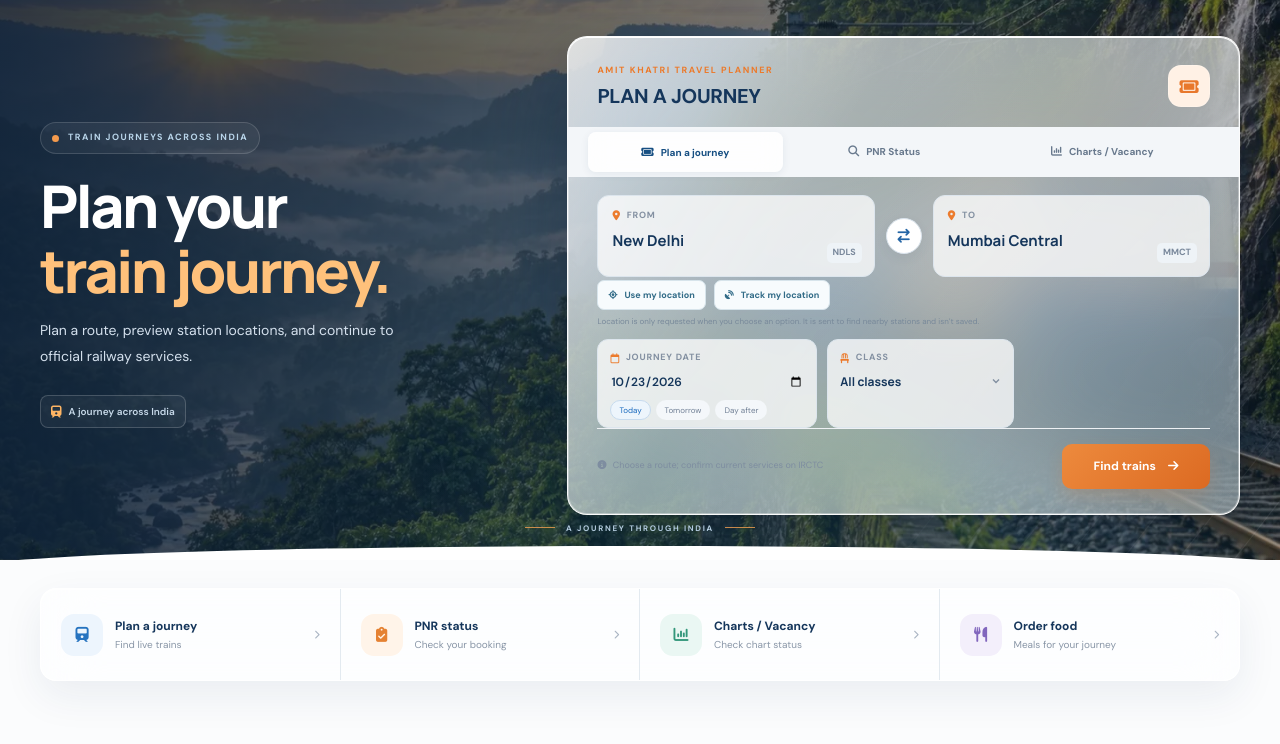
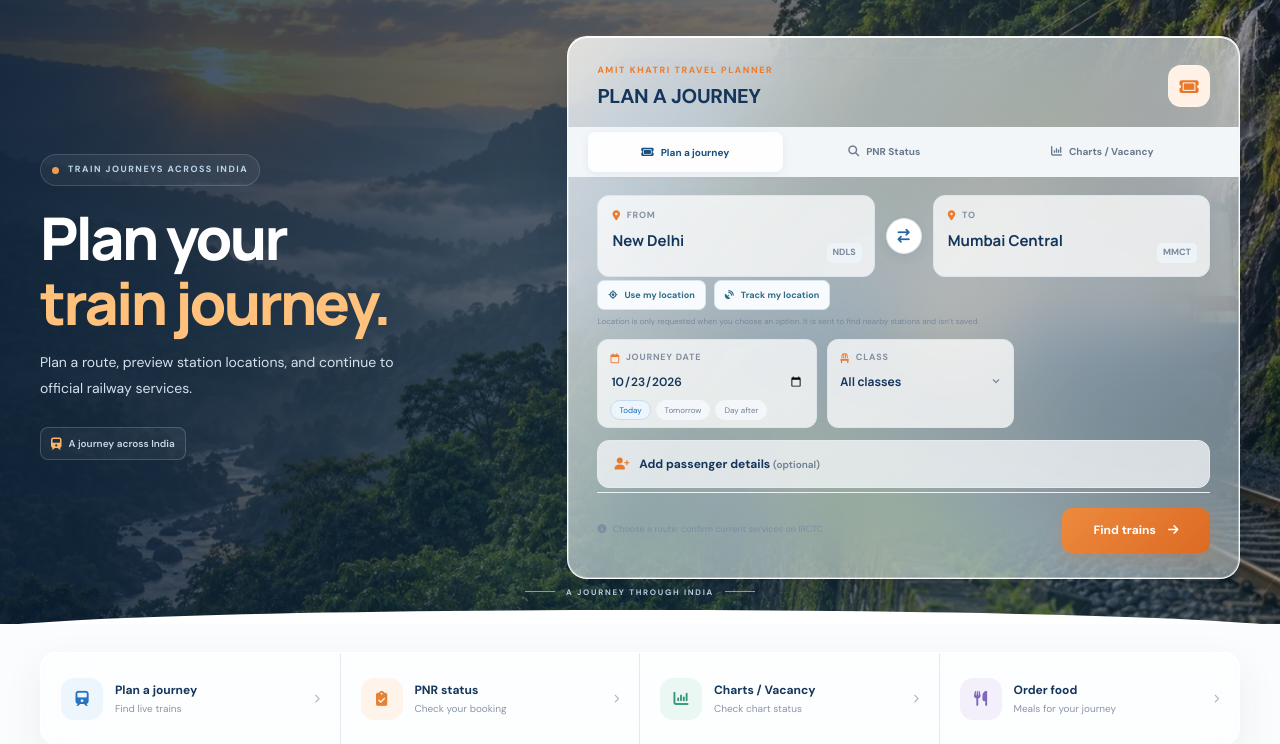
Before and after one commit to knowamit216/ticketing-system, a FastAPI app: page /book in a window 1280 px wide. Shown: the part 73-817 px from the top of the page. Run offline with FastAPI, Linux system fonts and the light colour scheme.

Commit message:
Add private passenger details to trip itineraries

```diff
--- a/app/main.py
+++ b/app/main.py
@@ -38,7 +38,7 @@ async def cache_versioned_assets(request: Request, call_next):
 templates = Jinja2Templates(directory=str(BASE_DIR / "templates"))
 STATION_DATA_PATH = BASE_DIR / "data" / "railway" / "stations.geojson"
 SITE_NAME = "Amit Khatri Travel Planner"
-STATIC_VERSION = "web-love-35"
+STATIC_VERSION = "web-love-36"
 SITE_DESCRIPTION = (
     "Plan a railway route, explore station locations, and continue to official "
     "services for current train information. Made with love by Amit Khatri."
@@ -226,7 +226,7 @@ JOURNEYS = {
         "duration": "Route idea only · check current timings",
         "tag": "WEEKEND ESCAPE",
         "description": "Trade the everyday for pink streets, grand palaces, and a weekend in Rajasthan.",
-        "image": "/static/images/route-jaipur.webp?v=web-love-35",
+        "image": "/static/images/route-jaipur.webp?v=web-love-36",
     },
     "agra": {
         "title": "Delhi to Agra",
@@ -236,7 +236,7 @@ JOURNEYS = {
         "duration": "Route idea only · check current timings",
         "tag": "A DAY AWAY",
         "description": "Make room for a little wonder with a simple rail journey from Delhi to Agra.",
-        "image": "/static/images/route-agra.webp?v=web-love-35",
+        "image": "/static/images/route-agra.webp?v=web-love-36",
     },
     "varanasi": {
         "title": "Delhi to Varanasi",
@@ -246,7 +246,7 @@ JOURNEYS = {
         "duration": "Route idea only · check current timings",
         "tag": "CULTURE & HERITAGE",
         "description": "Follow the river into the old city and shape a longer journey around Varanasi.",
-        "image": "/static/images/route-varanasi.webp?v=web-love-35",
+        "image": "/static/images/route-varanasi.webp?v=web-love-36",
     },
 }
 
--- a/static/css/style.css
+++ b/static/css/style.css
@@ -729,3 +729,24 @@ body.high-contrast .location-track-button[aria-pressed="true"] { color: #fff; ba
  .official-search-actions { display:grid; grid-template-columns:1fr; }
  .official-search-actions .search-button { width:100%; }
 }
+
+.passenger-details { margin:12px 0 4px; padding:14px 16px; border:1px solid var(--line); border-radius:12px; background:rgba(248,250,252,.75); }
+.passenger-details summary { color:var(--navy); font-size:12px; font-weight:800; cursor:pointer; list-style:none; }
+.passenger-details summary::-webkit-details-marker { display:none; }
+.passenger-details summary i { margin-right:7px; color:var(--orange); }
+.passenger-details summary span, .passenger-gender-field label span { color:var(--muted); font-size:10px; font-weight:600; }
+.passenger-details > p { margin:8px 0 12px; color:var(--muted); font-size:11px; line-height:1.55; }
+.passenger-list { display:grid; gap:9px; }
+.passenger-row { display:grid; grid-template-columns:minmax(150px,1.4fr) minmax(75px,.5fr) minmax(130px,.8fr) auto; align-items:end; gap:9px; }
+.passenger-row .field { min-width:0; min-height:62px; padding:8px 10px; }
+.passenger-row .field label { font-size:9px; }
+.passenger-row input, .passenger-row select { width:100%; min-width:0; padding:4px 0; border:0; outline:0; color:var(--navy); background:transparent; font:600 12px var(--body); }
+.add-passenger-button, .remove-passenger-button { min-height:40px; padding:0 12px; border:1px solid #dce5eb; border-radius:8px; background:#fff; color:var(--navy); font-size:11px; font-weight:700; cursor:pointer; }
+.add-passenger-button { margin-top:10px; color:#a8501f; }
+.remove-passenger-button { display:inline-flex; align-items:center; gap:6px; color:#8c4b4b; }
+.passenger-summary { margin:12px 0 18px; padding:14px 18px; border:1px solid var(--line); border-radius:12px; background:rgba(245,249,251,.8); }
+.passenger-summary[hidden] { display:none; }
+.passenger-summary > small { color:var(--muted); font-size:9px; font-weight:800; letter-spacing:.09em; }
+.passenger-summary ul { display:flex; flex-wrap:wrap; gap:8px 18px; margin:9px 0 0; padding:0; list-style:none; }
+.passenger-summary li { color:var(--navy); font-size:12px; font-weight:700; }
+@media (max-width:650px) { .passenger-row { grid-template-columns:1fr 80px; }.passenger-name-field { grid-column:1/-1; }.passenger-gender-field { grid-column:1; }.remove-passenger-button { grid-column:2; } }
--- a/static/js/app.js
+++ b/static/js/app.js
@@ -544,6 +544,44 @@ document.querySelector('#charts-form').addEventListener('submit', event => {
     feedback.hidden = false;
 });
 
+const passengerList = document.querySelector('#passenger-list');
+const passengerTemplate = document.querySelector('#passenger-row-template');
+let passengerRowNumber = 0;
+document.querySelector('#add-passenger').addEventListener('click', () => {
+    const row = passengerTemplate.content.firstElementChild.cloneNode(true);
+    const rowNumber = passengerRowNumber++;
+    row.querySelector('.passenger-name-field label').htmlFor = `passenger-${rowNumber}-name`;
+    row.querySelector('.passenger-name-field input').id = `passenger-${rowNumber}-name`;
+    row.querySelector('.passenger-age-field label').htmlFor = `passenger-${rowNumber}-age`;
+    row.querySelector('.passenger-age-field input').id = `passenger-${rowNumber}-age`;
+    row.querySelector('.passenger-gender-field label').htmlFor = `passenger-${rowNumber}-gender`;
+    row.querySelector('.passenger-gender-field select').id = `passenger-${rowNumber}-gender`;
+    row.querySelector('.remove-passenger-button').addEventListener('click', () => row.remove());
+    passengerList.append(row);
+    row.querySelector('input').focus();
+});
+
+function collectPassengers() {
+    return [...passengerList.querySelectorAll('.passenger-row')].map(row => ({
+        name: row.querySelector('.passenger-name-field input').value.trim(),
+        age: row.querySelector('.passenger-age-field input').value,
+        gender: row.querySelector('.passenger-gender-field select').value,
+    }));
+}
+
+function renderPassengerSummary(passengers) {
+    const summary = document.querySelector('#passenger-summary');
+    const list = document.querySelector('#passenger-summary-list');
+    list.replaceChildren();
+    passengers.forEach(passenger => {
+        const item = document.createElement('li');
+        const details = [passenger.age ? `${passenger.age} years` : '', passenger.gender].filter(Boolean);
+        item.textContent = details.length ? `${passenger.name} · ${details.join(' · ')}` : passenger.name;
+        list.append(item);
+    });
+    summary.hidden = passengers.length === 0;
+}
+
 document.querySelector('#search-form').addEventListener('submit', async event => {
     event.preventDefault();
     let fromStation;
@@ -570,7 +608,9 @@ document.querySelector('#search-form').addEventListener('submit', async event =>
     const toLabel = toStation.code ? ` (${toStation.code})` : '';
     document.querySelector('#result-route').textContent = `${from}${fromLabel} → ${to}${toLabel} · ${prettyDate(dateInput.value)}`;
     const travelClass = document.querySelector('#travel-class').value;
-    currentRoute = { from, to, date: dateInput.value, fromStation, toStation, travelClass };
+    const passengers = collectPassengers();
+    currentRoute = { from, to, date: dateInput.value, fromStation, toStation, travelClass, passengers };
+    renderPassengerSummary(passengers);
     document.querySelector('#route-summary-from').textContent = `${from}${fromLabel}`;
     document.querySelector('#route-summary-to').textContent = `${to}${toLabel}`;
     document.querySelector('#route-summary-date').textContent = prettyDate(dateInput.value);
@@ -607,6 +647,10 @@ function journeyText() {
         `To: ${to}${toStation.code ? ` (${toStation.code})` : ''}`,
         `Date: ${prettyDate(date)}`,
         `Class preference: ${travelClass}`,
+        ...(currentRoute.passengers.length ? ['', 'Passengers:', ...currentRoute.passengers.map((passenger, index) => {
+            const details = [passenger.age ? `${passenger.age} years` : '', passenger.gender].filter(Boolean);
+            return `${index + 1}. ${passenger.name}${details.length ? ` · ${details.join(' · ')}` : ''}`;
+        })] : []),
         'Check current train times, availability, and fares on IRCTC before travel.'
     ].join('\n');
 }
--- a/templates/destination.html
+++ b/templates/destination.html
@@ -11,8 +11,8 @@
     <link rel="preconnect" href="https://fonts.gstatic.com" crossorigin>
     <link href="https://fonts.googleapis.com/css2?family=DM+Sans:wght@400;500;600;700&family=Manrope:wght@500;600;700;800&display=swap" rel="stylesheet">
     <link rel="stylesheet" href="https://cdnjs.cloudflare.com/ajax/libs/font-awesome/6.5.2/css/all.min.css">
-    <link rel="stylesheet" href="/static/css/style.css?v=web-love-35">
-    <link rel="stylesheet" href="/static/css/landing.css?v=web-love-35">
+    <link rel="stylesheet" href="/static/css/style.css?v=web-love-36">
+    <link rel="stylesheet" href="/static/css/landing.css?v=web-love-36">
     <script type="application/ld+json">{{ structured_data | tojson }}</script>
 </head>
 <body class="landing-page destination-page">
@@ -49,6 +49,6 @@
         </section>
     </main>
     <footer class="lp-footer"><div class="lp-wrap lp-footer-main"><a class="lp-brand lp-footer-brand" href="/"><span class="lp-brand-mark"><i class="fa-solid fa-train-subway"></i></span><span><strong>AMIT KHATRI</strong><small>TRAVEL PLANNER</small></span></a><p>Explore routes and plan your next railway journey.</p><a href="/services">All services <i class="fa-solid fa-arrow-right"></i></a></div><div class="lp-wrap lp-footer-bottom"><span>Amit Khatri Travel Planner · Sample route information</span><span><a href="/">Home</a></span></div></footer>
-    <script src="/static/js/portal.js?v=web-love-35"></script>
+    <script src="/static/js/portal.js?v=web-love-36"></script>
 </body>
 </html>
--- a/templates/index.html
+++ b/templates/index.html
@@ -25,15 +25,15 @@
     <meta name="twitter:description" content="Plan Indian railway journeys, explore station locations, and continue to official railway services.">
     <meta name="twitter:image" content="{{ share_image_url }}">
     <meta name="twitter:image:alt" content="An Indian passenger train travelling through the green Western Ghats at sunrise">
-    <link rel="icon" type="image/svg+xml" href="/static/images/train-mark.svg?v=web-love-35">
+    <link rel="icon" type="image/svg+xml" href="/static/images/train-mark.svg?v=web-love-36">
     <link rel="preconnect" href="https://fonts.googleapis.com">
     <link rel="preconnect" href="https://fonts.gstatic.com" crossorigin>
     <link rel="preconnect" href="https://cdnjs.cloudflare.com" crossorigin>
-    <link rel="preload" as="image" href="/static/images/indian-railways-hero.webp?v=web-love-35" fetchpriority="high" type="image/webp">
+    <link rel="preload" as="image" href="/static/images/indian-railways-hero.webp?v=web-love-36" fetchpriority="high" type="image/webp">
     <link rel="stylesheet" href="https://unpkg.com/leaflet@1.9.4/dist/leaflet.css" integrity="sha256-p4NxAoJBhIIN+hmNHrzRCf9tD/miZyoHS5obTRR9BMY=" crossorigin="">
     <link href="https://fonts.googleapis.com/css2?family=DM+Sans:wght@400;500;600;700&family=Manrope:wght@500;600;700;800&display=swap" rel="stylesheet">
     <link rel="stylesheet" href="https://cdnjs.cloudflare.com/ajax/libs/font-awesome/6.5.2/css/all.min.css">
-    <link rel="stylesheet" href="/static/css/style.css?v=web-love-35">
+    <link rel="stylesheet" href="/static/css/style.css?v=web-love-36">
     <script type="application/ld+json">{{ structured_data | tojson }}</script>
 </head>
 <body>
@@ -121,7 +121,21 @@
                                     <option value="All classes">All classes</option><option value="Sleeper">Sleeper (SL)</option><option value="AC 3 Tier">AC 3 Tier (3A)</option><option value="AC 2 Tier">AC 2 Tier (2A)</option><option value="AC First Class">AC First Class (1A)</option><option value="Chair Car">Chair Car (CC)</option>
                                 </select>
                             </div>
-                                                    </div>
+                        </div>
+                        <details class="passenger-details">
+                            <summary><i class="fa-solid fa-user-plus" aria-hidden="true"></i> Add passenger details <span>(optional)</span></summary>
+                            <p>Details are used only in this page and itinerary file. This planner does not book tickets or save passenger details.</p>
+                            <div class="passenger-list" id="passenger-list"></div>
+                            <button class="add-passenger-button" id="add-passenger" type="button"><i class="fa-solid fa-plus" aria-hidden="true"></i> Add passenger</button>
+                        </details>
+                        <template id="passenger-row-template">
+                            <div class="passenger-row">
+                                <div class="field passenger-name-field"><label>PASSENGER NAME</label><input type="text" maxlength="80" autocomplete="off" placeholder="Name as on ID" required></div>
+                                <div class="field passenger-age-field"><label>AGE</label><input type="number" min="0" max="120" inputmode="numeric" placeholder="Age" required></div>
+                                <div class="field passenger-gender-field"><label>GENDER <span>(optional)</span></label><select><option value="">Prefer not to say</option><option>Female</option><option>Male</option><option>Other</option></select></div>
+                                <button class="remove-passenger-button" type="button" aria-label="Remove passenger"><i class="fa-solid fa-trash-can" aria-hidden="true"></i><span>Remove</span></button>
+                            </div>
+                        </template>
                         <div class="form-bottom">
                             <span class="demo-note"><i class="fa-solid fa-circle-info"></i> Choose a route; confirm current services on IRCTC</span>
                             <button class="search-button" type="submit">Find trains <i class="fa-solid fa-arrow-right"></i></button>
@@ -167,6 +181,7 @@
             <div class="journey-summary" aria-label="Selected journey"><div><small>FROM</small><strong id="route-summary-from"></strong></div><i class="fa-solid fa-arrow-right-long" aria-hidden="true"></i><div><small>TO</small><strong id="route-summary-to"></strong></div><div><small>DATE</small><strong id="route-summary-date"></strong></div><div><small>CLASS PREFERENCE</small><strong id="route-summary-class"></strong></div></div>
             <div class="official-search-actions"><a class="search-button" id="irctc-search-link" href="https://www.irctc.co.in/nget/train-search" target="_blank" rel="noopener noreferrer">Search trains on IRCTC <i class="fa-solid fa-arrow-up-right-from-square" aria-hidden="true"></i></a><a class="search-button secondary-search-button" id="ntes-search-link" href="https://enquiry.indianrail.gov.in/ntes/" target="_blank" rel="noopener noreferrer">Train running status on NTES <i class="fa-solid fa-arrow-up-right-from-square" aria-hidden="true"></i></a><button class="search-button secondary-search-button" id="copy-journey-details" type="button">Copy itinerary <i class="fa-regular fa-copy" aria-hidden="true"></i></button><button class="search-button secondary-search-button" id="download-journey-details" type="button">Download itinerary <i class="fa-solid fa-download" aria-hidden="true"></i></button></div>
             <p class="official-handoff-note">The railway sites may ask you to enter the route and date again. This planner does not book tickets or provide live train data.</p>
+            <div class="passenger-summary" id="passenger-summary" hidden><small>PASSENGERS IN YOUR ITINERARY</small><ul id="passenger-summary-list"></ul></div>
             <section class="route-map-preview" id="route-map-preview" aria-label="Geographic route preview" hidden>
                 <div class="route-map-copy"><span class="route-map-kicker"><i class="fa-solid fa-location-crosshairs"></i> ROUTE MAP</span><strong><span id="map-from-name"></span><i class="fa-solid fa-arrow-right-long" aria-hidden="true"></i><span id="map-to-name"></span></strong><small id="map-distance"></small><span class="route-map-note">Dashed line is a straight-line guide, not a rail route.</span></div>
                 <div class="route-map-visual"><div class="route-map-art" id="route-map-art" role="application" aria-label="Interactive map of the selected stations"></div><small class="route-map-attribution">Map data © <a href="https://www.openstreetmap.org/copyright" target="_blank" rel="noopener">OpenStreetMap contributors</a></small></div>
@@ -176,9 +191,9 @@
         <section class="popular-section wrap" id="routes">
             <div class="section-title-row"><div><span class="section-kicker">POPULAR RAIL ROUTES</span><h2>Plan your next journey</h2><p>Choose a route idea, then check current services on IRCTC.</p></div><a class="text-link" href="#book">Search trains <i class="fa-solid fa-arrow-right"></i></a></div>
             <div class="route-grid">
-                <button class="route-card route-jaipur" data-from="New Delhi" data-to="Jaipur" data-codes="NDLS|JP"><picture class="route-picture"><source srcset="/static/images/route-jaipur.webp?v=web-love-35" type="image/webp"><img class="route-photo" src="/static/images/route-jaipur.jpg?v=web-love-35" alt="" aria-hidden="true" width="960" height="720" loading="lazy" decoding="async" fetchpriority="low"></picture><span class="route-tag">WEEKEND FAVOURITE</span><span class="route-name">Delhi <i class="fa-solid fa-arrow-right-long"></i> Jaipur</span><span class="route-meta"><i class="fa-regular fa-clock"></i> Route idea · check live times</span><span class="route-art"><i class="fa-solid fa-landmark"></i></span></button>
-                <button class="route-card route-agra" data-from="New Delhi" data-to="Agra Cantt" data-codes="NDLS|AGC"><picture class="route-picture"><source srcset="/static/images/route-agra.webp?v=web-love-35" type="image/webp"><img class="route-photo" src="/static/images/route-agra.jpg?v=web-love-35" alt="" aria-hidden="true" width="960" height="720" loading="lazy" decoding="async" fetchpriority="low"></picture><span class="route-tag">QUICK GETAWAY</span><span class="route-name">Delhi <i class="fa-solid fa-arrow-right-long"></i> Agra</span><span class="route-meta"><i class="fa-regular fa-clock"></i> Route idea · check live times</span><span class="route-art"><i class="fa-solid fa-dharmachakra"></i></span></button>
-                <button class="route-card route-varanasi" data-from="New Delhi" data-to="Varanasi Junction" data-codes="NDLS|BSB"><picture class="route-picture"><source srcset="/static/images/route-varanasi.webp?v=web-love-35" type="image/webp"><img class="route-photo" src="/static/images/route-varanasi.jpg?v=web-love-35" alt="" aria-hidden="true" width="960" height="720" loading="lazy" decoding="async" fetchpriority="low"></picture><span class="route-tag">CULTURE & HERITAGE</span><span class="route-name">Delhi <i class="fa-solid fa-arrow-right-long"></i> Varanasi</span><span class="route-meta"><i class="fa-regular fa-clock"></i> Route idea · check live times</span><span class="route-art"><i class="fa-solid fa-water"></i></span></button>
+                <button class="route-card route-jaipur" data-from="New Delhi" data-to="Jaipur" data-codes="NDLS|JP"><picture class="route-picture"><source srcset="/static/images/route-jaipur.webp?v=web-love-36" type="image/webp"><img class="route-photo" src="/static/images/route-jaipur.jpg?v=web-love-36" alt="" aria-hidden="true" width="960" height="720" loading="lazy" decoding="async" fetchpriority="low"></picture><span class="route-tag">WEEKEND FAVOURITE</span><span class="route-name">Delhi <i class="fa-solid fa-arrow-right-long"></i> Jaipur</span><span class="route-meta"><i class="fa-regular fa-clock"></i> Route idea · check live times</span><span class="route-art"><i class="fa-solid fa-landmark"></i></span></button>
+                <button class="route-card route-agra" data-from="New Delhi" data-to="Agra Cantt" data-codes="NDLS|AGC"><picture class="route-picture"><source srcset="/static/images/route-agra.webp?v=web-love-36" type="image/webp"><img class="route-photo" src="/static/images/route-agra.jpg?v=web-love-36" alt="" aria-hidden="true" width="960" height="720" loading="lazy" decoding="async" fetchpriority="low"></picture><span class="route-tag">QUICK GETAWAY</span><span class="route-name">Delhi <i class="fa-solid fa-arrow-right-long"></i> Agra</span><span class="route-meta"><i class="fa-regular fa-clock"></i> Route idea · check live times</span><span class="route-art"><i class="fa-solid fa-dharmachakra"></i></span></button>
+                <button class="route-card route-varanasi" data-from="New Delhi" data-to="Varanasi Junction" data-codes="NDLS|BSB"><picture class="route-picture"><source srcset="/static/images/route-varanasi.webp?v=web-love-36" type="image/webp"><img class="route-photo" src="/static/images/route-varanasi.jpg?v=web-love-36" alt="" aria-hidden="true" width="960" height="720" loading="lazy" decoding="async" fetchpriority="low"></picture><span class="route-tag">CULTURE & HERITAGE</span><span class="route-name">Delhi <i class="fa-solid fa-arrow-right-long"></i> Varanasi</span><span class="route-meta"><i class="fa-regular fa-clock"></i> Route idea · check live times</span><span class="route-art"><i class="fa-solid fa-water"></i></span></button>
             </div>
         </section>
 
@@ -194,6 +209,6 @@
     <footer class="site-footer" id="footer"><div class="wrap footer-main"><a class="brand footer-brand" href="/"><span class="brand-mark"><i class="fa-solid fa-train-subway"></i></span><span class="brand-copy"><strong>AMIT KHATRI</strong><small>TRAVEL PLANNER</small></span></a><p>Explore routes and plan your next railway journey.</p><div class="footer-links"><a href="#book">Plan a journey</a><a href="#services">Services</a><a href="#footer">Help</a></div></div><div class="wrap footer-bottom"><span>© 2026 Amit Khatri Travel Planner</span><span><a href="https://github.com/datameet/railways" target="_blank" rel="noopener">CC0 station data</a></span><span>To the world, with love — Amit Khatri.</span></div></footer>
     <div class="toast" id="toast" role="status" aria-live="polite"></div>
     <script src="https://unpkg.com/leaflet@1.9.4/dist/leaflet.js" integrity="sha256-20nQCchB9co0qIjJZRGuk2/Z9VM+kNiyxNV1lvTlZBo=" crossorigin=""></script>
-    <script src="/static/js/app.js?v=web-love-35"></script>
+    <script src="/static/js/app.js?v=web-love-36"></script>
 </body>
 </html>
```
Also changed, not shown: templates/gateway.html (+4 -4 lines), templates/landing.html (+12 -12 lines).
